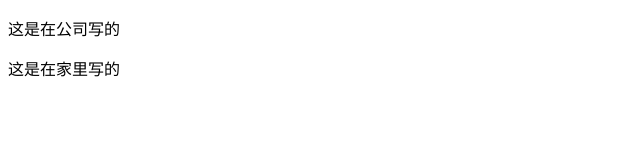
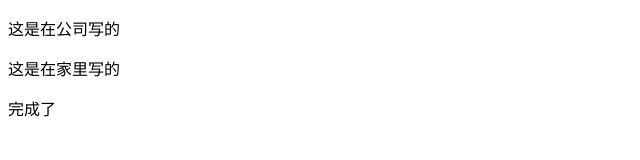
Before and after one commit to kexiang001/11, a plain HTML site: page index.html in a window 1280 px wide. Shown: the full height of the page, 0-640 px from the left. Drawn offline with Linux system fonts and the light colour scheme.

Commit message:
完成了

```diff
--- a/index.html
+++ b/index.html
@@ -11,5 +11,6 @@
  <body>
 	<p>这是在公司写的</p>
 	<p>这是在家里写的</p>
+	<p>完成了</p>
  </body>
 </html>
```
